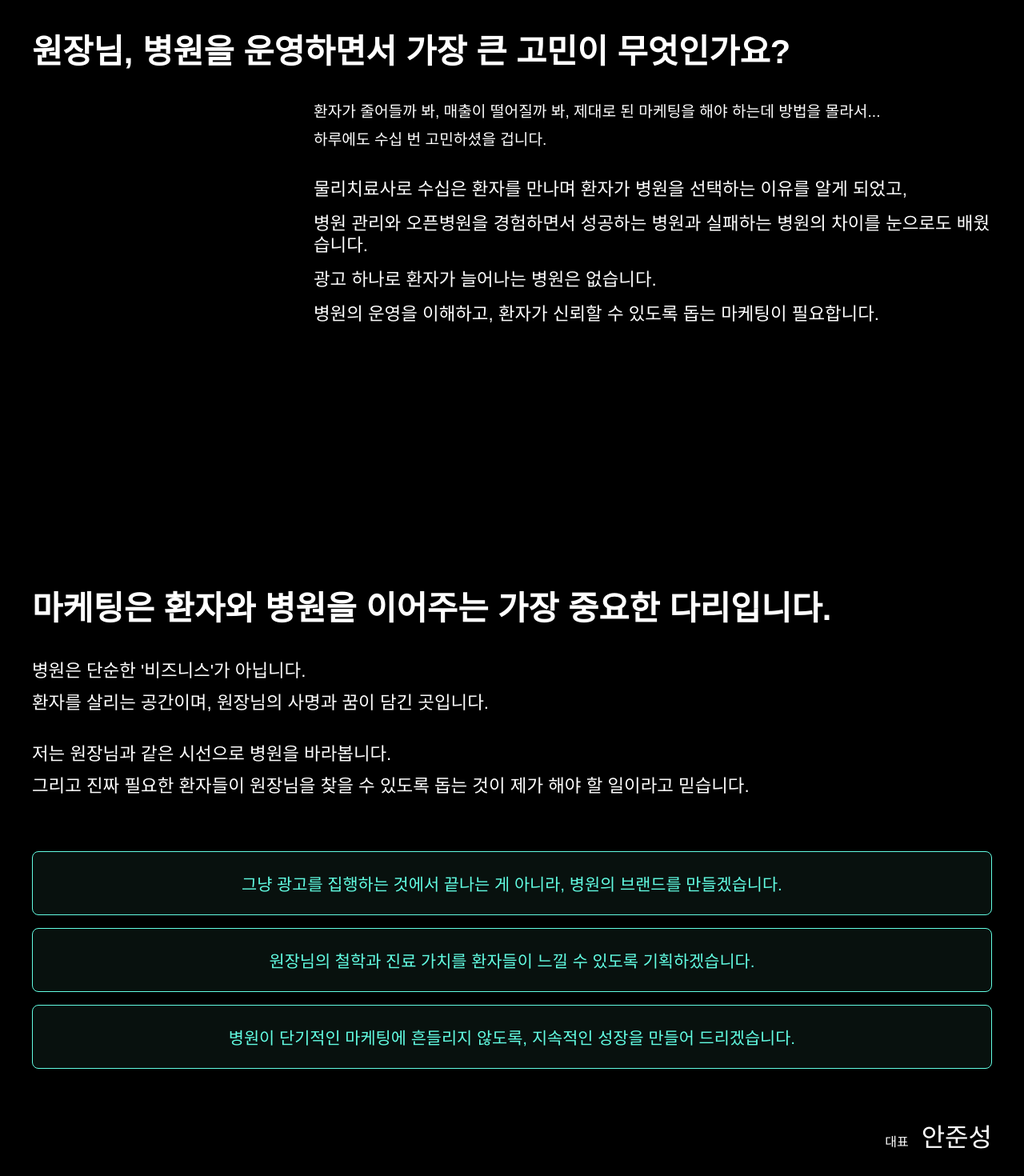
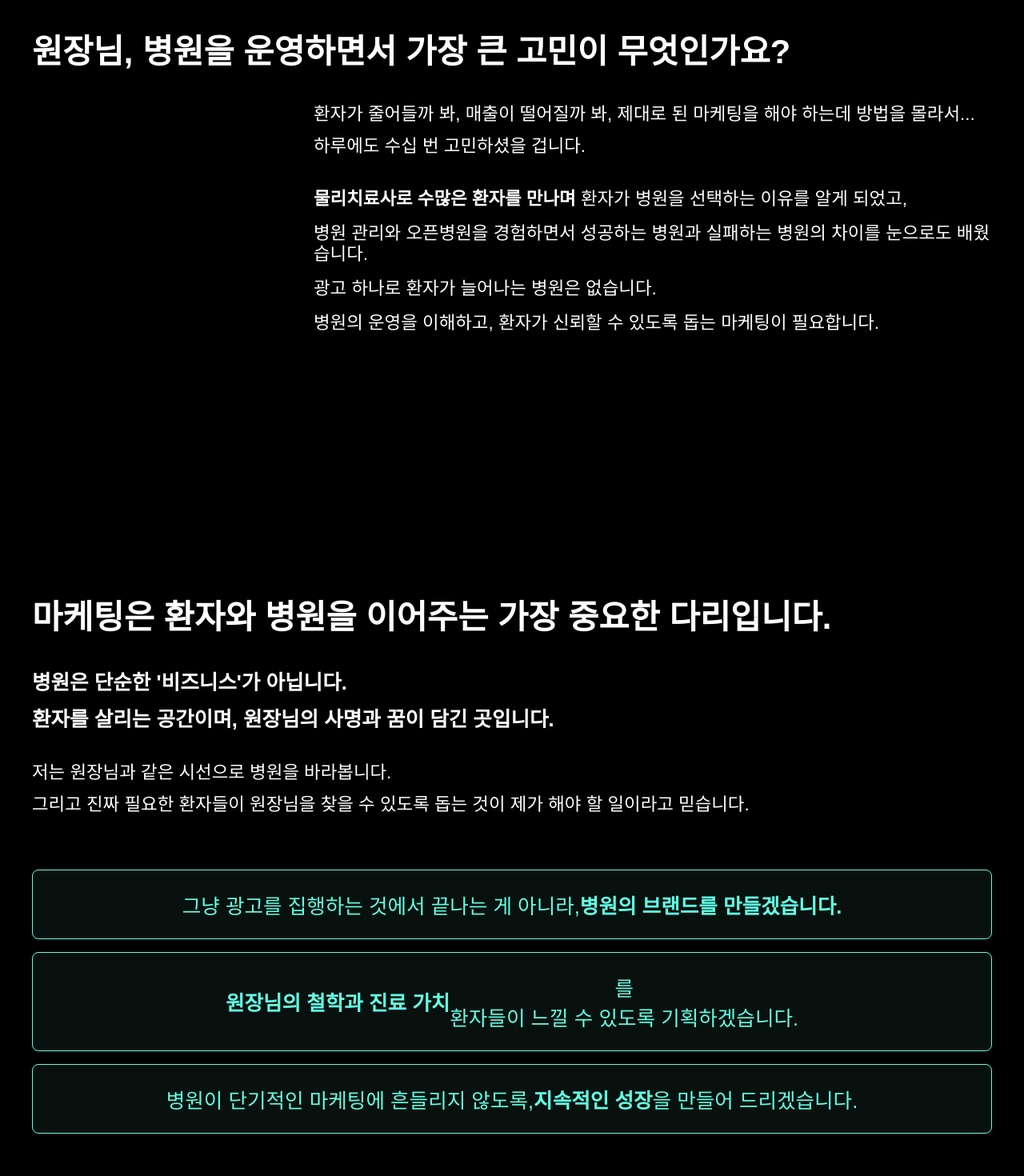
Before and after one commit to devchaeyoung/aube, a Next.js app: page / in a window 1280 px wide. Shown: the part 1240-2710 px from the top of the page at 80% size. Built offline with nearby package versions, Linux system fonts and the light colour scheme.

Commit message:
# UPDATE: 호스피탈 디테일

```diff
--- a/src/components/hospital/HospitalIntro.module.css
+++ b/src/components/hospital/HospitalIntro.module.css
@@ -25,13 +25,20 @@
 
 .answer {
   color: #fff;
-  font-size: 1.2rem;
+  font-size: 1.4rem;
   line-height: 1.8;
   margin-bottom: 2rem;
 }
 
 .answerBox {
   margin-left: 22rem;
+}
+
+.highlightBox strong {
+  font-size: 1.6rem;
+}
+.defail string {
+  font-size: 1.6rem;
 }
 .details p {
   color: #fff;
@@ -74,7 +81,7 @@
   align-items: center;
   color: #62fde3;
   text-align: center;
-  font-size: 1.3rem;
+  font-size: 1.6rem;
   word-break: keep-all;
 }
 
@@ -100,6 +107,7 @@
 
   .point {
     font-size: 0.9rem;
+    display: block;
   }
   .answerBox {
     margin-left: 0;
--- a/src/components/hospital/HospitalIntro.tsx
+++ b/src/components/hospital/HospitalIntro.tsx
@@ -15,7 +15,9 @@ export function HospitalIntro() {
               하루에도 수십 번 고민하셨을 겁니다.
             </p>
             <div className={styles.details}>
-              <p>물리치료사로 수십은 환자를 만나며 환자가 병원을 선택하는 이유를 알게 되었고,</p>
+              <p>
+                <strong>물리치료사로 수많은 환자를 만나며</strong> 환자가 병원을 선택하는 이유를 알게 되었고,
+              </p>
               <p>병원 관리와 오픈병원을 경험하면서 성공하는 병원과 실패하는 병원의 차이를 눈으로도 배웠습니다.</p>
               <p>광고 하나로 환자가 늘어나는 병원은 없습니다.</p>
               <p>병원의 운영을 이해하고, 환자가 신뢰할 수 있도록 돕는 마케팅이 필요합니다.</p>
@@ -26,9 +28,9 @@ export function HospitalIntro() {
         <div className={styles.highlightBox}>
           <h3>마케팅은 환자와 병원을 이어주는 가장 중요한 다리입니다.</h3>
           <p>
-            병원은 단순한 &apos;비즈니스&apos;가 아닙니다.
+            <strong>병원은 단순한 &apos;비즈니스&apos;가 아닙니다.</strong>
             <br />
-            환자를 살리는 공간이며, 원장님의 사명과 꿈이 담긴 곳입니다.
+            <strong>환자를 살리는 공간이며, 원장님의 사명과 꿈이 담긴 곳입니다.</strong>
           </p>
           <p>
             저는 원장님과 같은 시선으로 병원을 바라봅니다.
@@ -39,11 +41,16 @@ export function HospitalIntro() {
 
         <div className={styles.pointsBox}>
           <div className={styles.point}>
-            그냥 광고를 집행하는 것에서 끝나는 게 아니라, 병원의 브랜드를 만들겠습니다.
+            그냥 광고를 집행하는 것에서 끝나는 게 아니라, <br />
+            <strong>병원의 브랜드를 만들겠습니다.</strong>
           </div>
-          <div className={styles.point}>원장님의 철학과 진료 가치를 환자들이 느낄 수 있도록 기획하겠습니다.</div>
           <div className={styles.point}>
-            병원이 단기적인 마케팅에 흔들리지 않도록, 지속적인 성장을 만들어 드리겠습니다.
+            <strong>원장님의 철학과 진료 가치</strong>를 <br />
+            환자들이 느낄 수 있도록 기획하겠습니다.
+          </div>
+          <div className={styles.point}>
+            병원이 단기적인 마케팅에 흔들리지 않도록,
+            <br /> <strong>지속적인 성장</strong>을 만들어 드리겠습니다.
           </div>
         </div>
 
```
